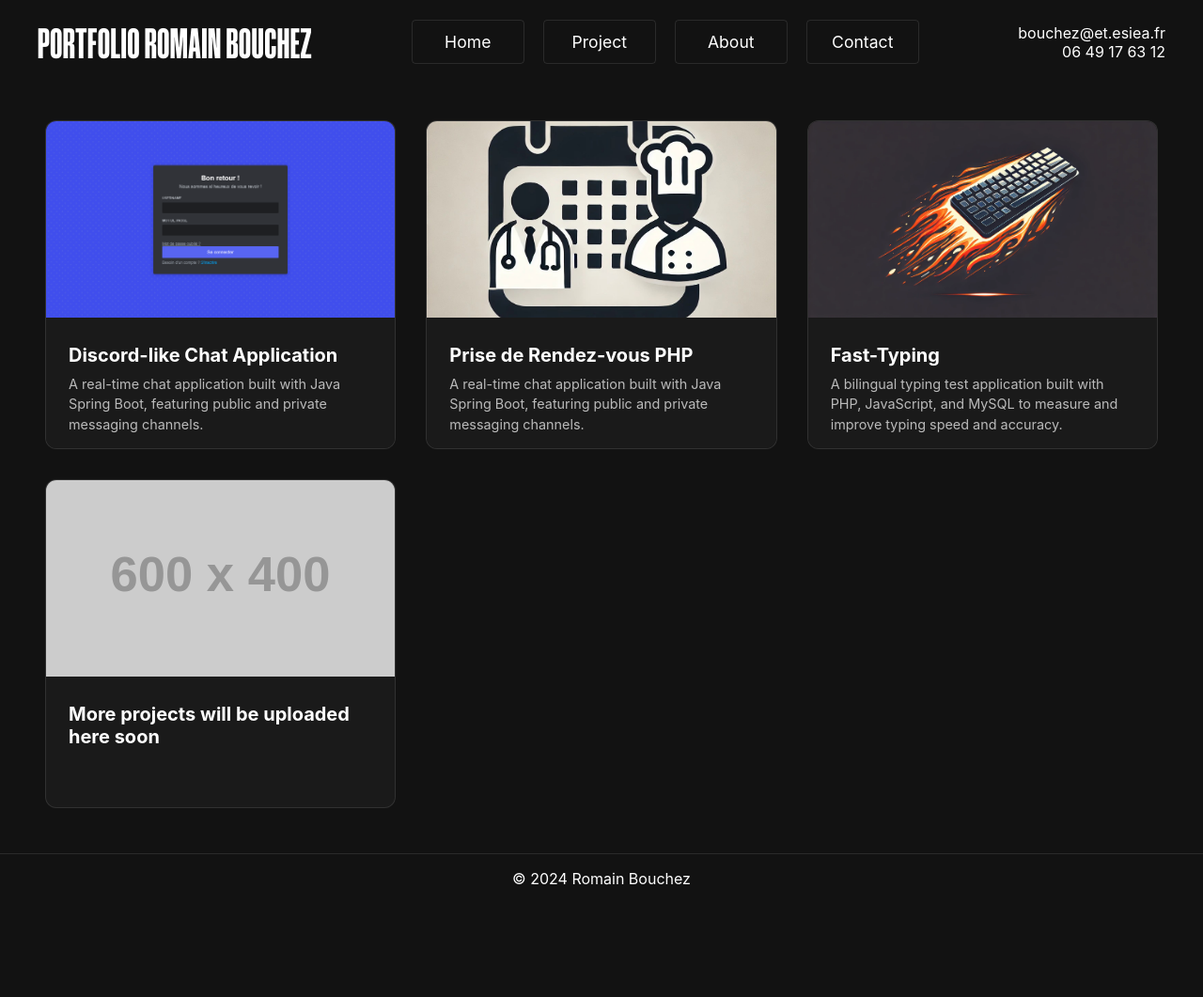
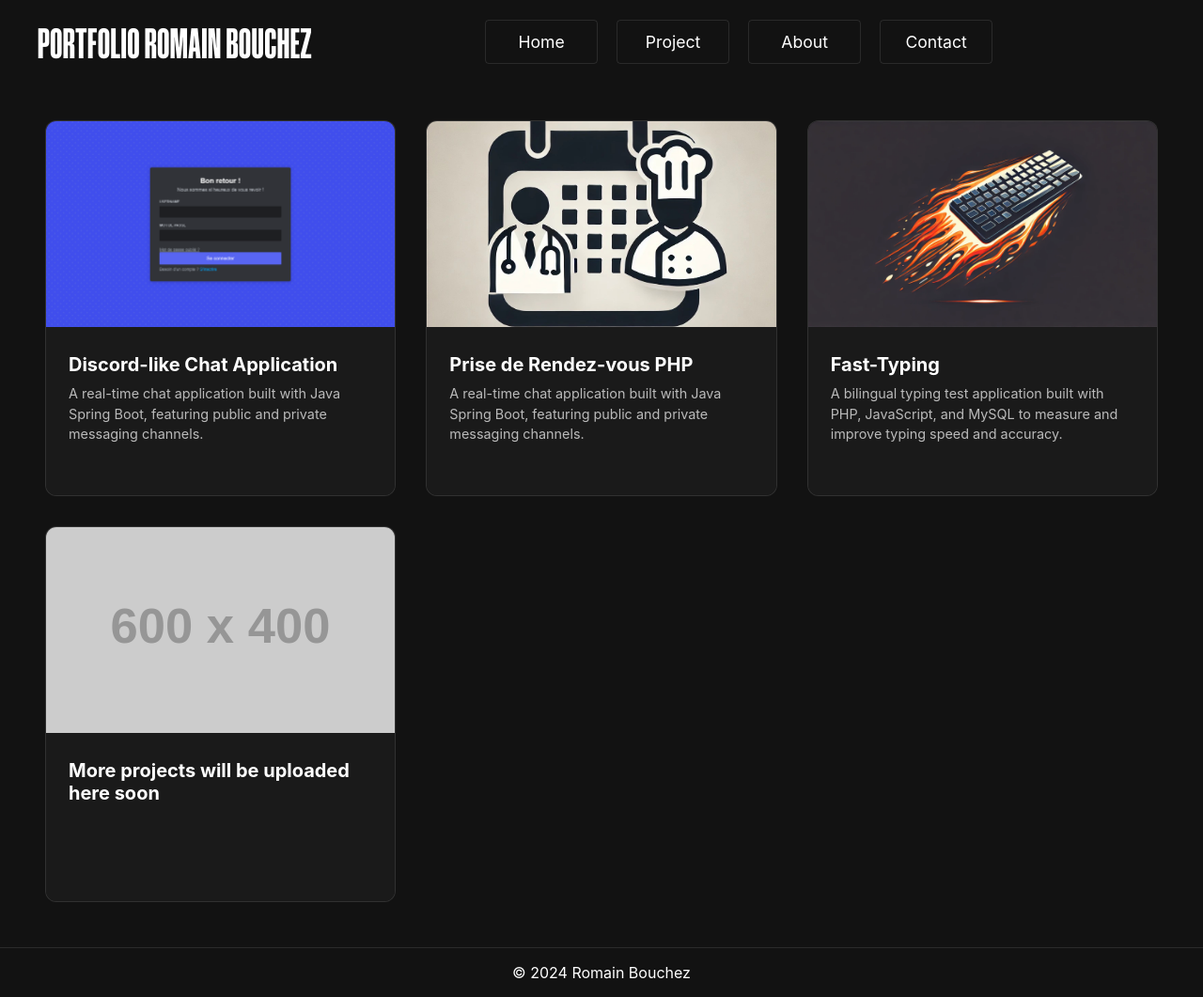
Before and after one commit to RomainBouchez/Portfolio, a PHP site: page /projects.html in a window 1280 px wide. Shown: the whole page at 94% size. Before the commit the page ends 942 px from the top, so only its background shows below. Run offline with PHP 8.4, Linux system fonts and the light colour scheme; grey boxes labelled with a size stand in for pictures from a placeholder-image service; some libraries are stand-ins or nearby versions.

Commit message:
Remove contact information and adjust CSS for project display

```diff
--- a/portfolio-website/contact.html
+++ b/portfolio-website/contact.html
@@ -23,10 +23,7 @@
                 <span></span>
                 <span></span>
             </button>
-            <div class="contact-info">
-                <div>bouchez@et.esiea.fr</div>
-                <div>06 49 17 63 12</div>
-            </div>
+
         </div>
     </nav>
 
--- a/portfolio-website/css/project.css
+++ b/portfolio-website/css/project.css
@@ -19,10 +19,10 @@
     background: #1a1a1a;
     border: 1px solid rgba(255, 255, 255, 0.1);
     transition: all 0.4s ease;
-    aspect-ratio: 3/4;
+    aspect-ratio: 4/5;
     cursor: pointer;
     transform-origin: center;
-    max-height: 350px;
+    max-height: 400px;
     width: 100%; /* Ensure it takes full width up to the max-width */
 }
 
@@ -34,7 +34,7 @@
 
 .portfolio-item img {
     width: 100%;
-    height: 60%;
+    height: 55%;
     object-fit: cover;
     transition: transform 0.4s ease;
 }
@@ -50,6 +50,10 @@
         rgba(26, 26, 26, 0.8),
         rgba(26, 26, 26, 1)
     );
+    height: 45%; /* Définir une hauteur fixe pour la zone de texte */
+    overflow-y: auto; /* Ajouter un défilement si le texte est trop long */
+    display: flex;
+    flex-direction: column;
 }
 
 .portfolio-item-info h2 {
@@ -62,6 +66,8 @@
     font-size: 0.9rem;
     line-height: 1.5;
     color: rgba(255, 255, 255, 0.7);
+    max-height: none;
+    overflow: visible;
 }
 
 /* Modal styles */
--- a/portfolio-website/css/style.css
+++ b/portfolio-website/css/style.css
@@ -1,8 +1,8 @@
 
 @font-face {
   font-family: 'Coolvetica';
-  src: url('/fonts/Coolvetica-HeavyComp.woff2') format('woff2'),
-       url('/fonts/Coolvetica-HeavyComp.woff') format('woff');
+  src: url('../fonts/Coolvetica-HeavyComp.woff2') format('woff2'),
+       url('../fonts/Coolvetica-HeavyComp.woff') format('woff');
   font-weight: normal;
   font-style: normal;
 }
--- a/portfolio-website/index.html
+++ b/portfolio-website/index.html
@@ -24,10 +24,7 @@
                 <span></span>
                 <span></span>
             </button>
-            <div class="contact-info">
-                <div>bouchez@et.esiea.fr</div>
-                <div>06 49 17 63 12</div>
-            </div>
+
         </div>
     </nav>
 
--- a/portfolio-website/projects.html
+++ b/portfolio-website/projects.html
@@ -27,10 +27,7 @@
         <span></span>
         <span></span>
     </button>
-    <div class="contact-info">
-        <div>bouchez@et.esiea.fr</div>
-        <div>06 49 17 63 12</div>
-    </div>
+
 </div>
 </nav>
 
```
Also changed, not shown: portfolio-website/about.html (+3 -6 lines).
